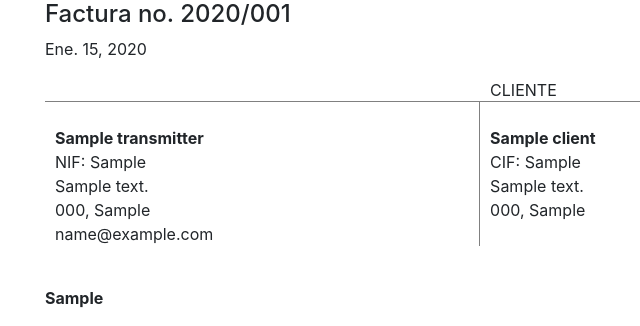
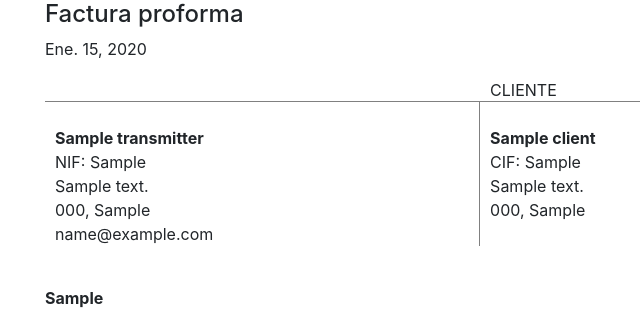
Before and after one commit to Virako/ynvo, a Django app: page /ynvo/1/ in a window 1280 px wide. Shown: the top 326 px of the page, without its empty margins (40-680 px from the left). Run offline with Django 3.2, Linux system fonts and the light colour scheme; tables that the repository leaves empty hold one stand-in row (values such as "Sample post"); some libraries are stand-ins or nearby versions.

Commit message:
Add proforma option

```diff
--- a/ynvo/admin.py
+++ b/ynvo/admin.py
@@ -29,5 +29,5 @@ class FeeAdmin(admin.ModelAdmin):
 class InvoiceAdmin(admin.ModelAdmin):
     list_display = ('prefix', 'number', 'year', 'invo_from', 'invo_to',
                     'project', 'currency', 'tax', 'taxname', 'reverse_tax',
-                    'reverse_taxname', 'created', 'paid')
+                    'reverse_taxname', 'proforma', 'created', 'paid')
     filter_horizontal = ('fees',)
--- a/ynvo/models.py
+++ b/ynvo/models.py
@@ -68,6 +68,7 @@ class Invoice(models.Model):
     note = models.TextField(blank=True, null=True)
     created = models.DateField(auto_now_add=True, blank=True, null=True)
     paid = models.DateField(blank=True, null=True)
+    proforma = models.BooleanField(default=False)
 
     def get_totals(self):
         subtotal = 0
--- a/ynvo/templates/ynvo/ynvo.html
+++ b/ynvo/templates/ynvo/ynvo.html
@@ -19,7 +19,11 @@
             <div class="invoice">
                 <div>
                     <h4>
-                        Factura no. {{ ynvo.number_wadobo }}
+                        {% if ynvo.proforma %}
+                            Factura proforma
+                        {% else %}
+                            Factura no. {{ ynvo.number_wadobo }}
+                        {% endif %}
                     </h4>
                     <span>{{ ynvo.created }}</span>
                 </div>
@@ -75,7 +79,9 @@
             </table>
 
             <div class="payment">
-                {{ ynvo.invo_from.payment }}
+                {% if not ynvo.proforma %}
+                    {{ ynvo.invo_from.payment }}
+                {% endif %}
             </div>
             <br>
             <div class="note">
```
Also changed, not shown: ynvo/migrations/0008_invoice_proforma.py (added).
